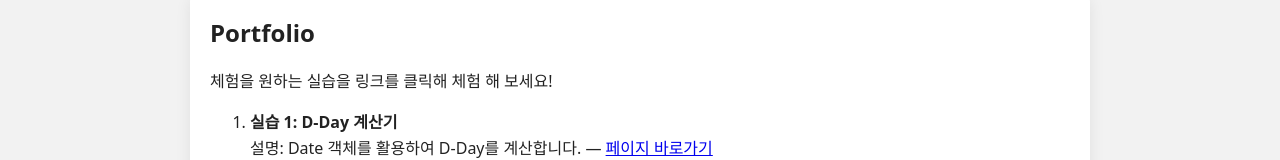
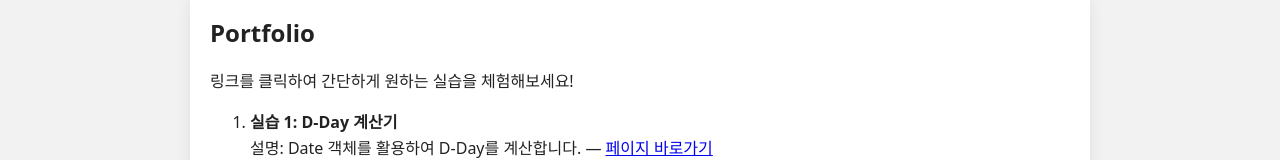
Before and after one commit to junshick/jang_page, a plain HTML site: page portfolio.html in a window 1280 px wide. Shown: the part 260-420 px from the top of the page. Drawn offline with Linux system fonts and the light colour scheme.

Commit message:
Add files via upload

```diff
--- a/portfolio.html
+++ b/portfolio.html
@@ -22,7 +22,7 @@
   <main class="container">
     <section>
       <h2>Portfolio</h2>
-      <p>체험을 원하는 실습을 링크를 클릭해 체험 해 보세요!</p>
+      <p>링크를 클릭하여 간단하게 원하는 실습을 체험해보세요!</p>
       <ol>
         <li>
           <strong>실습 1: D-Day 계산기</strong><br>
```
